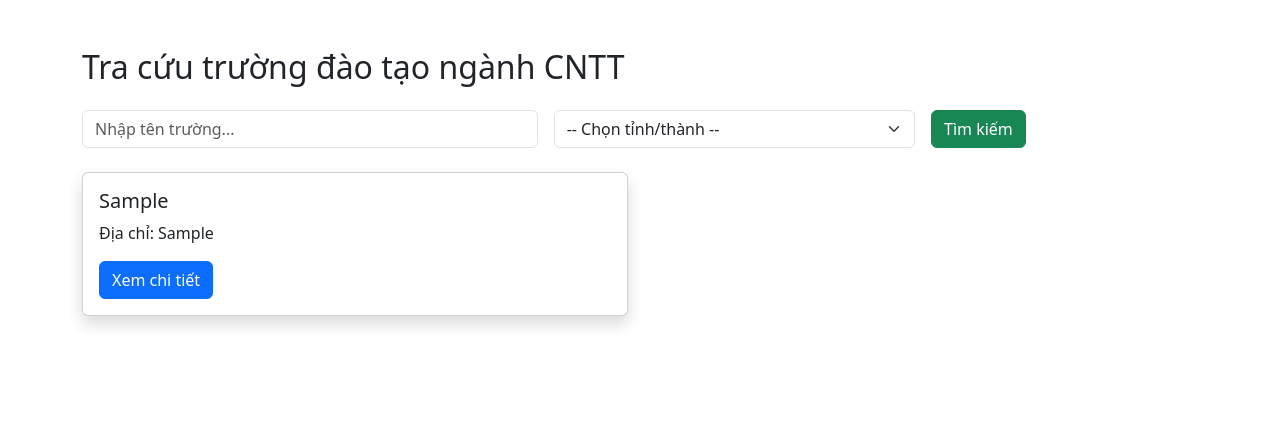
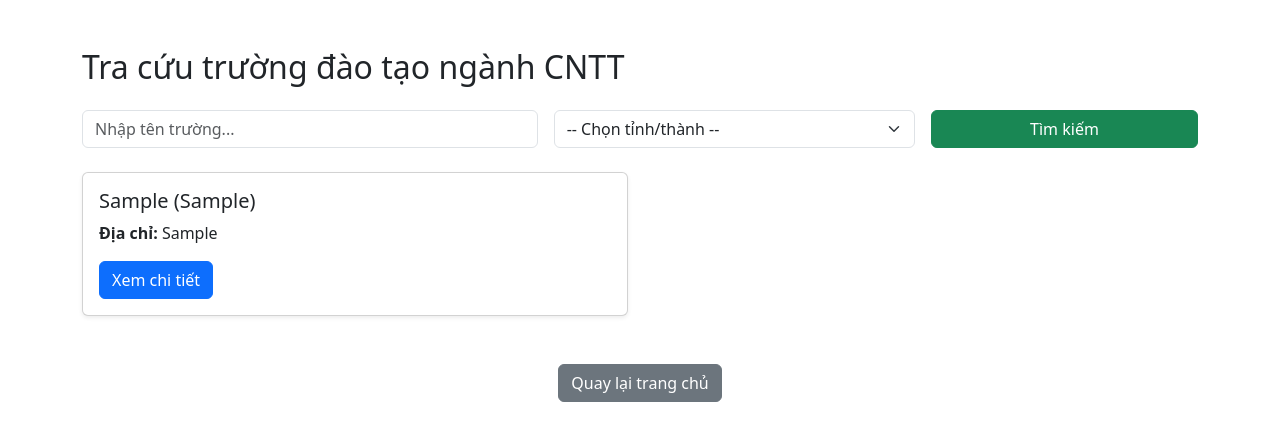
Before and after one commit to mrnam0710/tra_cuu_CNTT, a Flask app: template templates/truong.html in a window 1280 px wide. Shown: the top 441 px of the page. Run offline with Flask 3, Linux system fonts and the light colour scheme; the template is opened without the code that fills it: most values are stand-ins (such as "Sample title", 1, 10 or a date in 2020).

Commit message:
Update truong.html

```diff
--- a/templates/truong.html
+++ b/templates/truong.html
@@ -9,34 +9,49 @@
   <div class="container mt-5">
     <h2 class="mb-4">Tra cứu trường đào tạo ngành CNTT</h2>
 
+    <!-- Form action points to /truong -->
     <form class="row g-3 mb-4" method="GET" action="/truong">
       <div class="col-md-5">
-        <input type="text" name="ten_truong" class="form-control" placeholder="Nhập tên trường...">
+        <!-- Added value attribute to retain search term -->
+        <input type="text" name="ten_truong" class="form-control" placeholder="Nhập tên trường..." value="{{ request.args.get('ten_truong', '') }}">
       </div>
       <div class="col-md-4">
+         <!-- Added selected attribute to retain selection -->
          <select name="tinh_thanh" class="form-select">
             <option value="">-- Chọn tỉnh/thành --</option>
-          <option value="Hà Nội">Hà Nội</option>
-          <option value="TP.HCM">TP.HCM</option>
+            <!-- You might want to add more options based on your data -->
+            <option value="Hà Nội" {% if request.args.get('tinh_thanh') == 'Hà Nội' %}selected{% endif %}>Hà Nội</option>
+            <option value="TP.HCM" {% if request.args.get('tinh_thanh') == 'TP.HCM' %}selected{% endif %}>TP.HCM</option>
+            <option value="Đà Nẵng" {% if request.args.get('tinh_thanh') == 'Đà Nẵng' %}selected{% endif %}>Đà Nẵng</option>
+            <!-- Add other relevant cities/provinces -->
         </select>
       </div>
       <div class="col-md-3">
-        <button type="submit" class="btn btn-success">Tìm kiếm</button>
+        <button type="submit" class="btn btn-success w-100">Tìm kiếm</button> <!-- Added w-100 for better alignment -->
       </div>
     </form>
 
     <div class="row">
+      {% if ds_truong %}
         {% for t in ds_truong %}
         <div class="col-md-6 mb-4">
-        <div class="card shadow">
+          <div class="card shadow-sm"> <!-- Added shadow-sm for subtle shadow -->
             <div class="card-body">
-            <h5 class="card-title">{{ t.ten_truong }}</h5>
-            <p class="card-text">Địa chỉ: {{ t.dia_chi }}</p>
+              <h5 class="card-title">{{ t.ten_truong }} ({{ t.ma_truong }})</h5>
+              <!-- Changed t.dia_chi to t.vi_tri -->
+              <p class="card-text"><strong>Địa chỉ:</strong> {{ t.vi_tri }}</p>
+              <!-- Link points to /truong/<ma_truong> -->
               <a href="/truong/{{ t.ma_truong }}" class="btn btn-primary">Xem chi tiết</a>
             </div>
           </div>
         </div>
         {% endfor %}
+      {% else %}
+        <p class="text-center">Không tìm thấy trường nào phù hợp.</p>
+      {% endif %}
+    </div>
+     <div class="mt-4 text-center">
+        <a href="/" class="btn btn-secondary">Quay lại trang chủ</a>
     </div>
   </div>
 </body>
```
Lines whose indentation alone changed are shown as unchanged.
